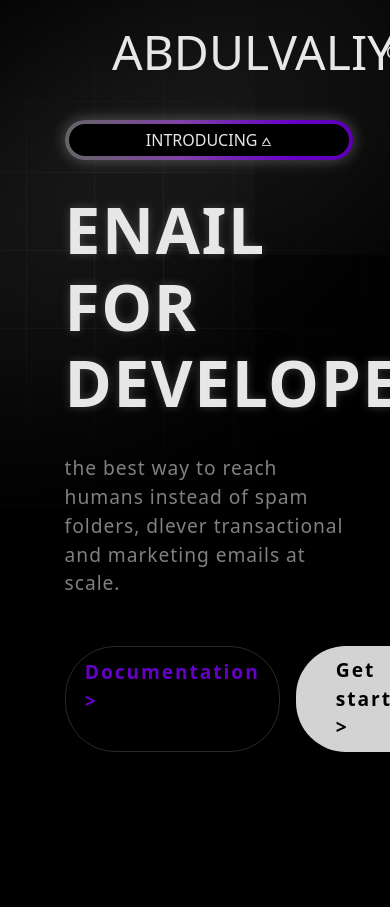
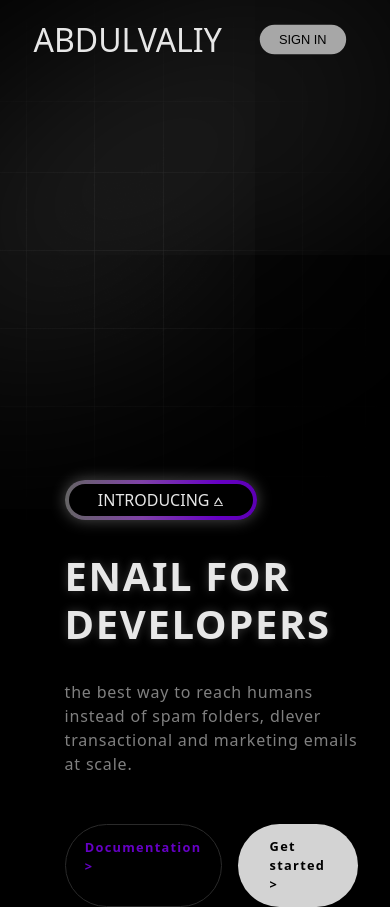
Before and after one commit to Abdulvaliy10/3D-Robot, a plain HTML site: page index.html in a window 390 px wide. Before the commit the page ends 844 px from the top, so only its background shows below. Drawn offline with Linux system fonts and the light colour scheme; some packages are replaced by stand-ins of ours; a script that the page names is missing.

Commit message:
first change

```diff
--- a/style.css
+++ b/style.css
@@ -201,3 +201,76 @@ main{
     pointer-events: none;
     z-index: 1;
 }
+
+/* TABLET RESPONSIVE */
+@media (max-width: 1300px){
+    header{
+        padding: 1rem 0.5rem;
+    }
+
+    .content{
+        margin-top: 85%;
+    }
+
+    .robot-3d{
+        scale: 0.8;
+        right: 2%;
+    }
+}
+
+/* MOBILE RESPONSIVE */
+@media (max-width: 768px){
+    header{
+        padding: 1rem 0.1rem;
+    }
+
+    nav{
+        display: none;
+    }
+
+    header h1{
+        font-size: 2rem;
+    }
+
+    .btn-signing{
+        padding: 0.6rem 1.5rem;
+        scale: 0.8;
+    }
+
+    .content{
+        margin-top: 25rem;
+    }
+
+    .robot-3d{
+        scale: 0.5;
+        top: -13%;
+        right: 0;
+    }
+
+    .content{
+        max-width: 30rem;
+        margin-left: 10%;
+    }
+
+    .tag-box{
+        width: 12rem;
+    }
+
+    .content h1{
+        font-size: 2.5rem;
+    }
+
+    .description{
+        font-size: 1rem;
+    }
+
+    .btn-get-started{
+        font-size: 0.8rem;
+        padding: 0.8rem 1.2rem;
+    }
+
+    .btn-signing-main{
+        font-size: 0.8rem;
+        padding: 0.8rem 2rem;
+    }
+}
```
